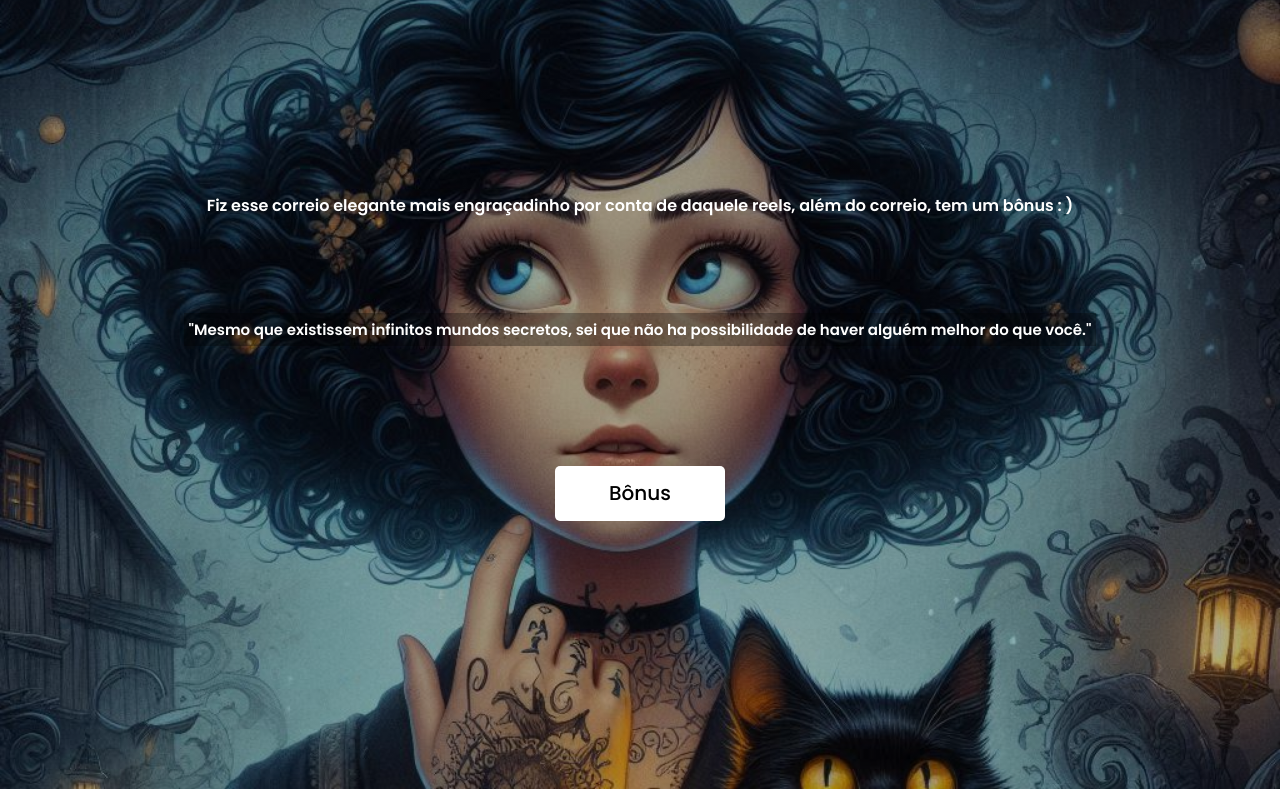
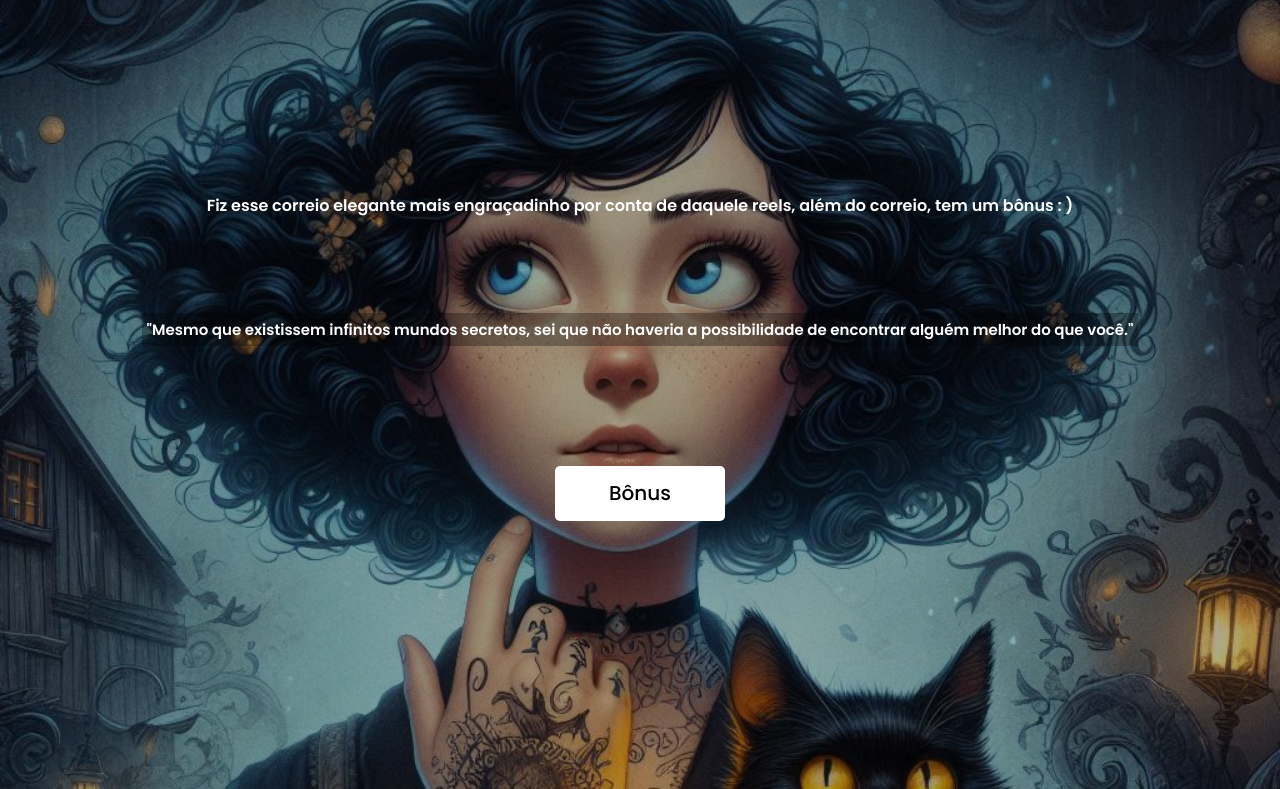
Before and after one commit to dhkf1015/correio-elegante, a plain HTML site: page index.html in a window 1280 px wide. Shown: the part 61-850 px from the top of the page. Drawn offline with Linux system fonts and the light colour scheme.

Commit message:
Update index.html

```diff
--- a/index.html
+++ b/index.html
@@ -19,7 +19,7 @@
         <div class="texto">
 
            <h1 class="titulo2"> Fiz esse correio elegante mais engraçadinho por conta de daquele reels, além do correio, tem um bônus : &#41; </h1>
-           <h1 class="titulo"> "Mesmo que existissem infinitos mundos secretos, sei que não ha possibilidade de haver alguém melhor do que você." </h1>
+           <h1 class="titulo"> "Mesmo que existissem infinitos mundos secretos, sei que não haveria a possibilidade de encontrar alguém melhor do que você." </h1>
            <div class="botoes">
                <a href="index 2.html"> <button class="overlay"> Bônus </button> </a>
            </div>
```
